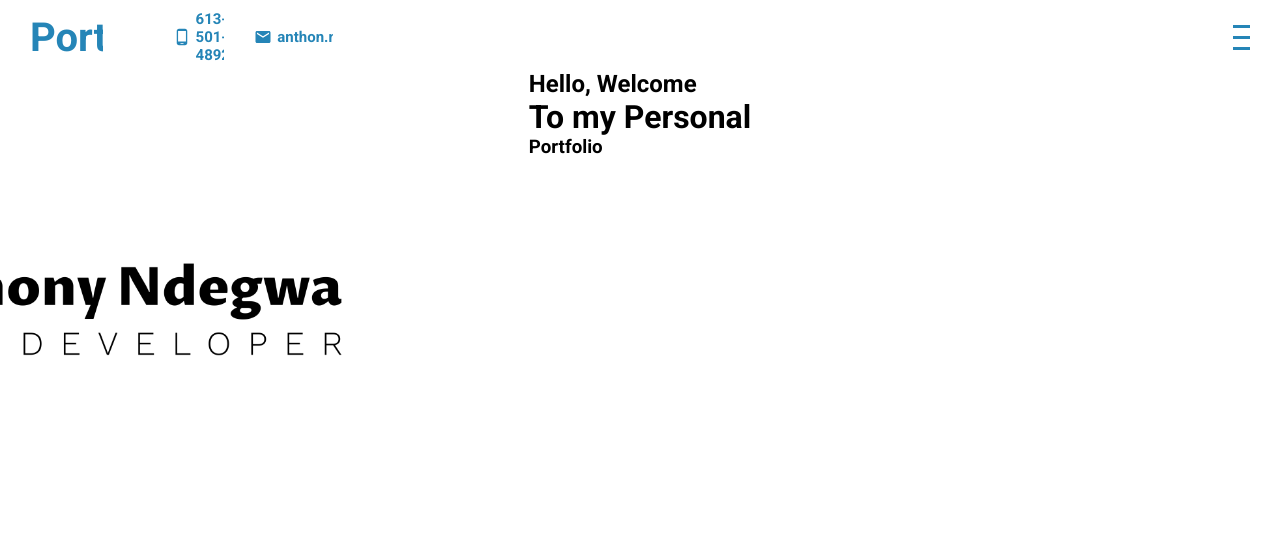
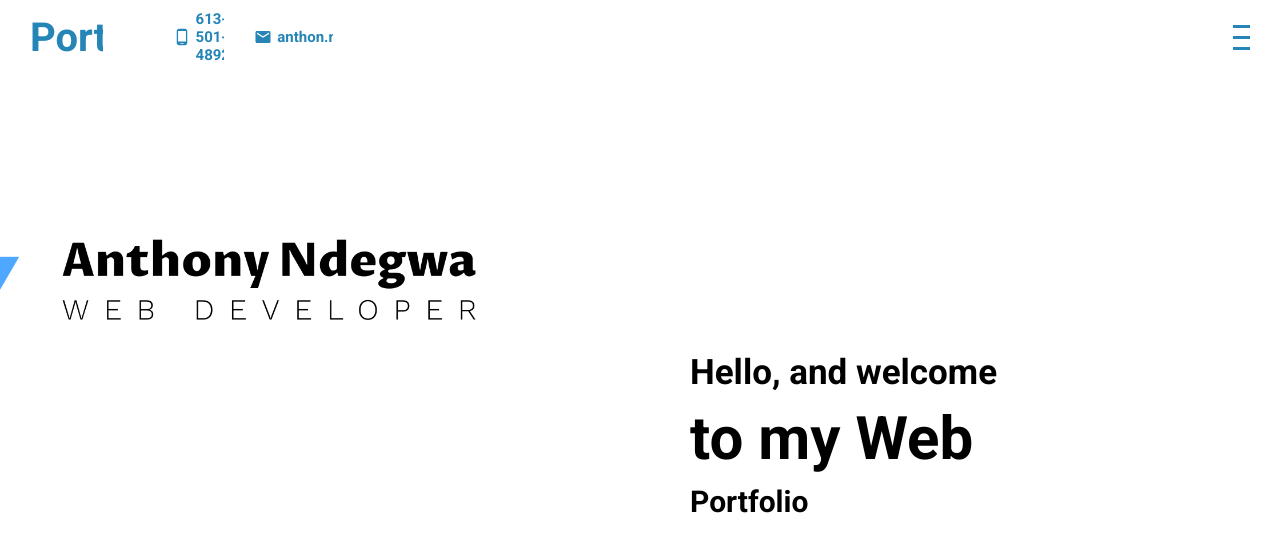
Before and after one commit to anthony9292/react-portfolio, a React (Create React App) app in the folder my-app/: page / in a window 1280 px wide. Shown: the top 552 px of the page. Built offline with nearby package versions, Linux system fonts and the light colour scheme.

Commit message:
intro,nice arrow blinking animations done

```diff
--- a/my-app/src/components/intro/Intro.jsx
+++ b/my-app/src/components/intro/Intro.jsx
@@ -10,14 +10,14 @@ export default function intro() {
               </div>
              <div className="right">
         <div className="wrapper">
-                    <h2>Hello, Welcome</h2>
-                    <h1> To my Personal </h1>
-                    <h3>Portfolio<span></span></h3>
+          <h2>Hello, and welcome</h2>
+          <h1>to my Web</h1>
+          <h3> Portfolio<span></span></h3>
         </div>
         <a href="#portfolio">
-
+          <img src="assets/downarrow.png" alt=""/>
         </a>
       </div>
     </div>
-    )
+    );
 }
--- a/my-app/src/components/intro/intro.scss
+++ b/my-app/src/components/intro/intro.scss
@@ -8,8 +8,8 @@
         overflow: hidden;
 
         .imgContainer{
-            width: 1140px;
-            height: 1100px;
+            width: 1000px;
+            height: 1000px;
             float: right;
 
 
@@ -23,7 +23,49 @@
 
     }
 
-    right{
-        flex: 0.5px
-    }
+     .right{
+         flex: 0.5;
+         position: relative;
+
+         .wrapper{
+             width: 100%;
+             height: 100%;
+             padding-left: 50px;
+             display: flex;
+             flex-direction: column;
+             justify-content: center;
+
+             h1{
+                 font-size: 60px;
+                 margin: 10px 0;
+             }
+             h2{
+                   font-size: 35px;
+             }
+             h3{
+                    font-size: 30px;
+             }
+         }
+
+         a{
+             position: absolute;
+             bottom: 10px;
+            left: 40%;
+
+
+
+             img{
+                 width: 30px;
+               padding-top: 5%;
+               //react animation fro arrow blinking2
+               animation: arrowBlink 2s infinite;
+             }
+             @keyframes arrowBlink {
+                 100%{
+                     opacity: 0;
+                 }
+
+             }
+         }
+     }
 }
```
Also changed, not shown: my-app/public/assets/downarrow.png. Lines whose indentation alone changed are shown as unchanged.
